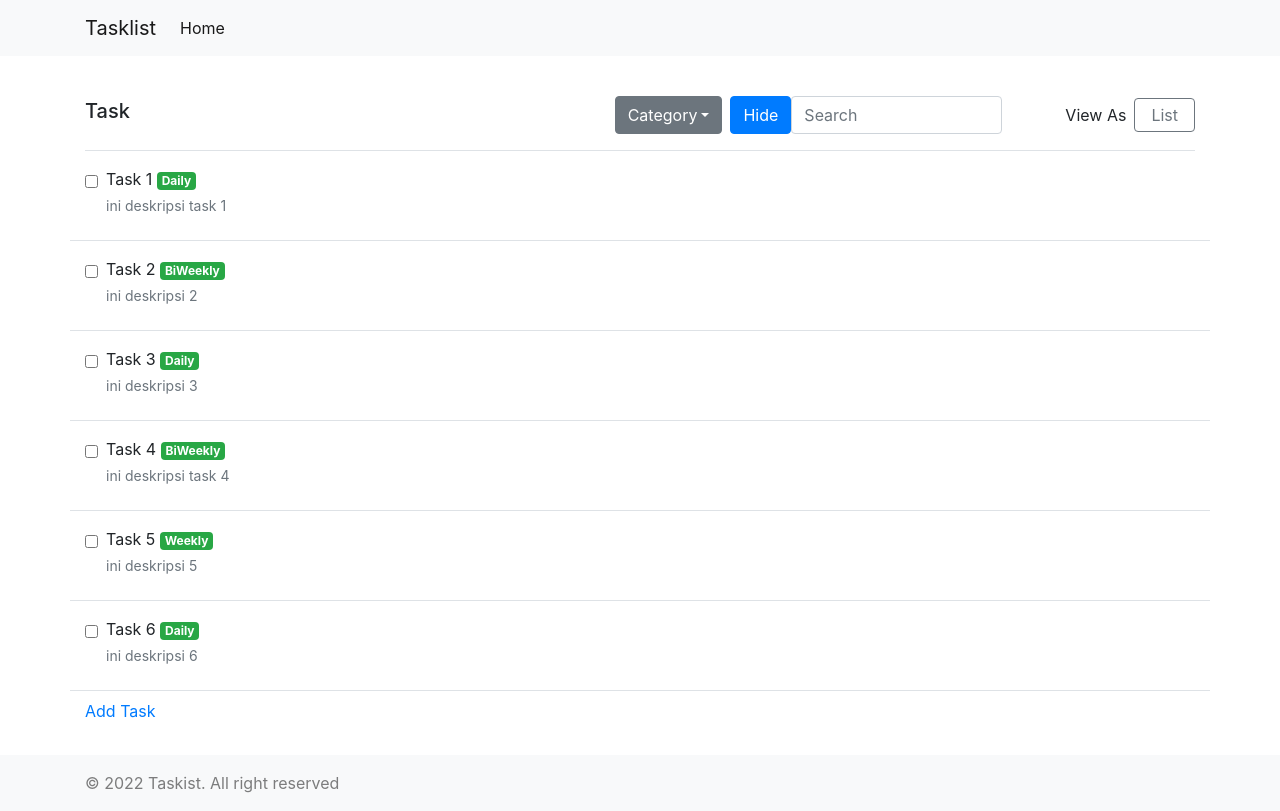
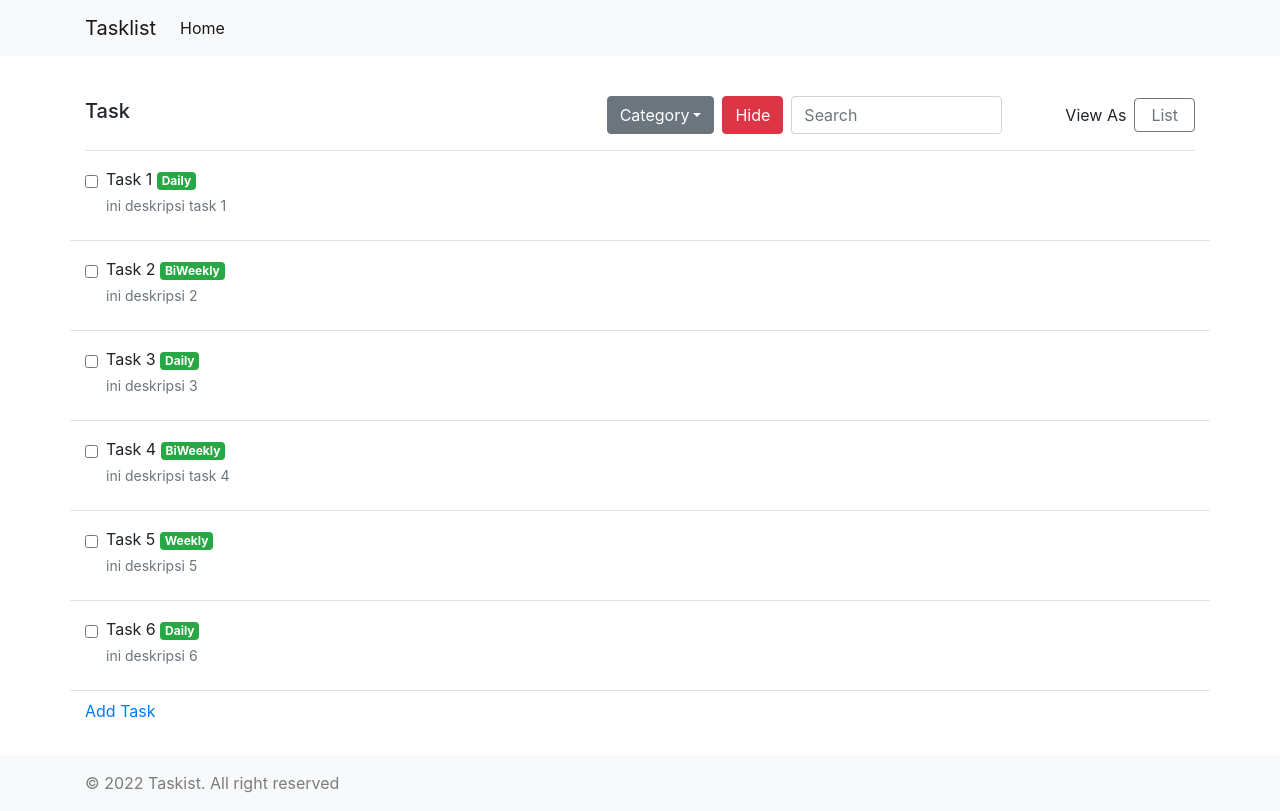
Before and after one commit to shyntaayu/task-beta, a Nuxt app: page / in a window 1280 px wide. Built offline with nearby package versions, Linux system fonts and the light colour scheme.

Commit message:
+ ngerapiin

```diff
--- a/pages/index.vue
+++ b/pages/index.vue
@@ -16,7 +16,7 @@
               >
             </b-dropdown>
           </div>
-          <button class="btn btn-primary" @click="isShow = !isShow">
+          <button class="btn btn-danger me-2" @click="isShow = !isShow">
             {{ !isShow ? "Show" : "Hide" }}
           </button>
           <!-- /* Form input pencarian */ -->
```
